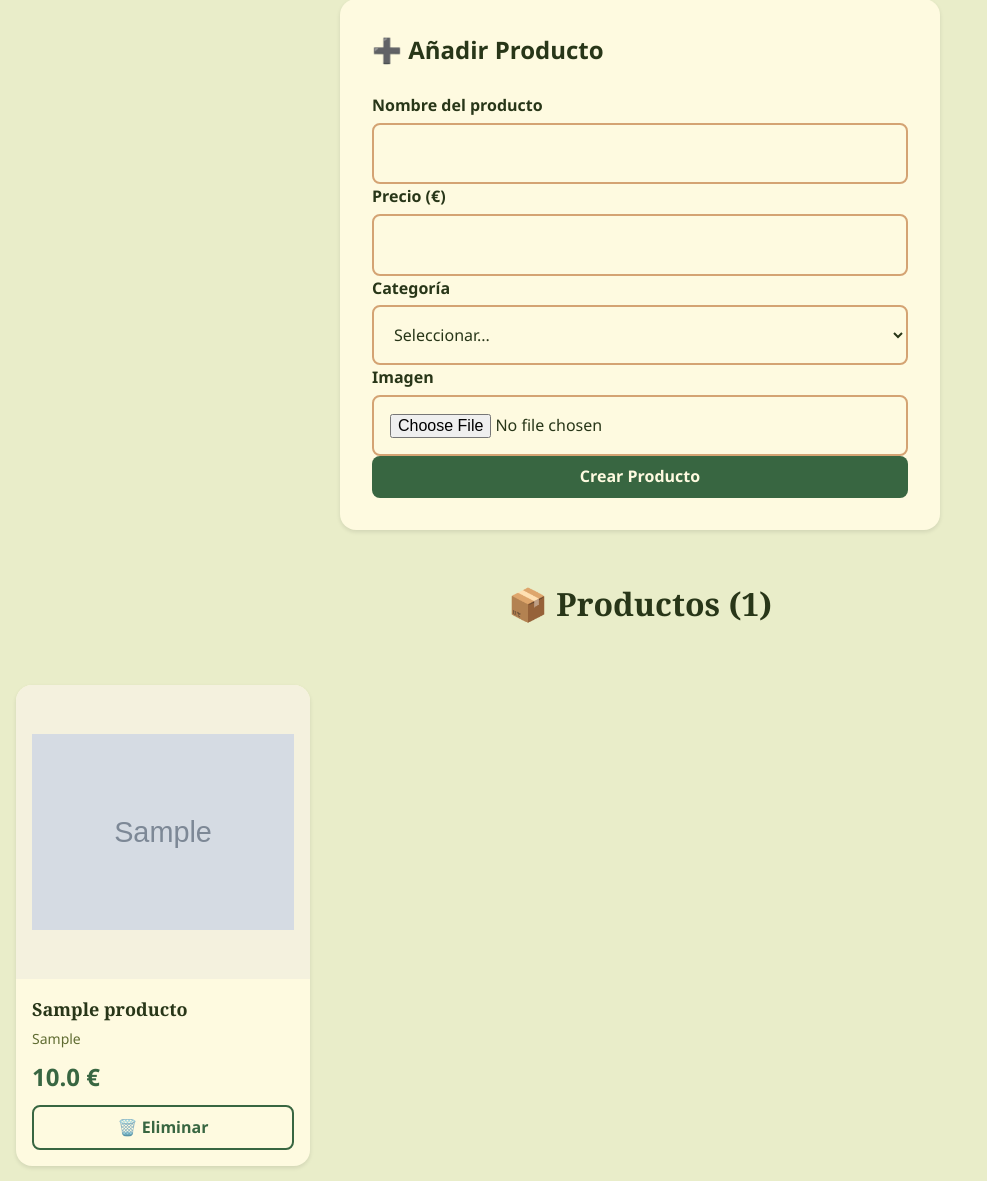
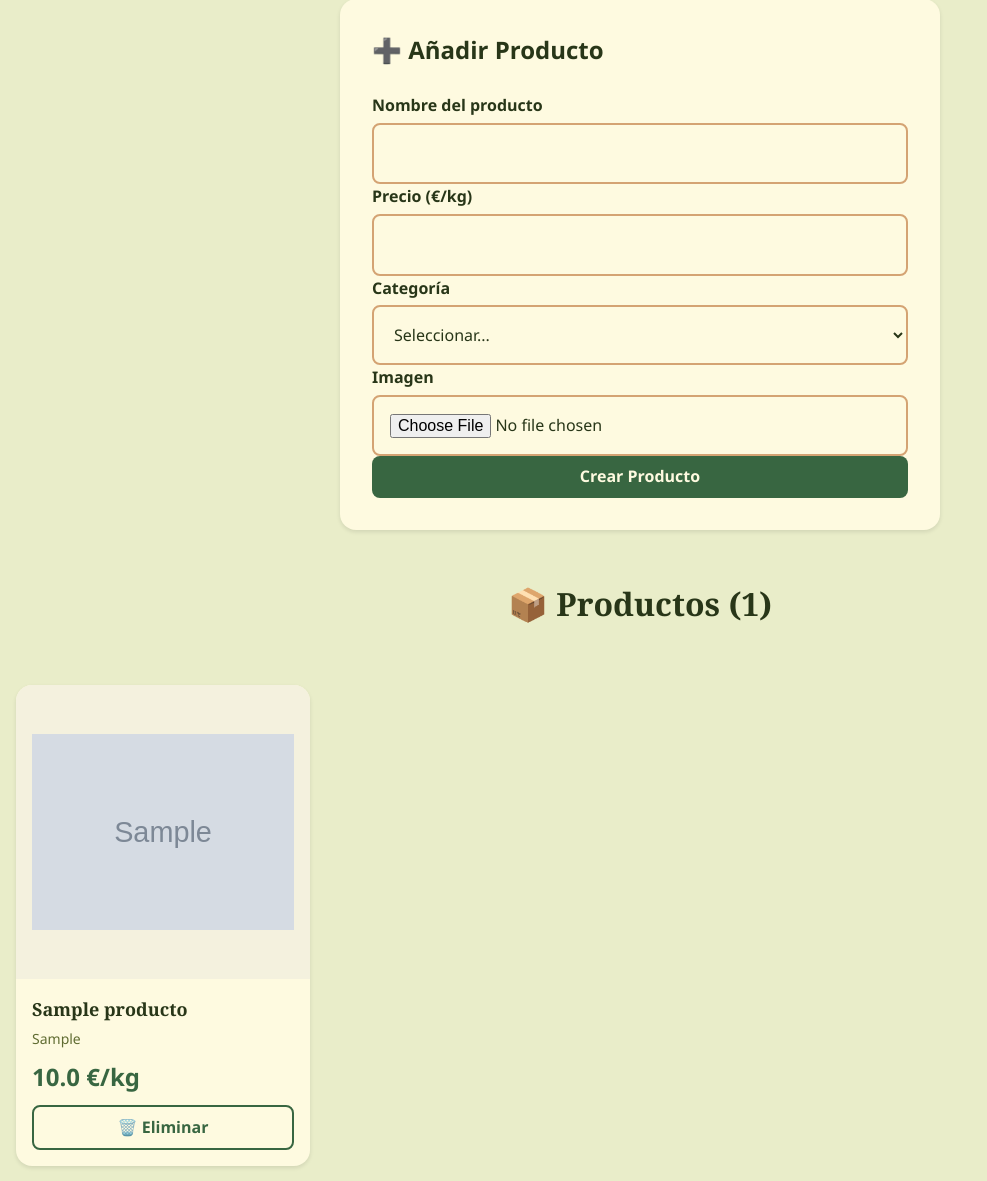
Before and after one commit to Valencina25/mi_web, a Flask app: page /admin in a window 1280 px wide. Shown: the part 206-1387 px from the top of the page, without its empty margins (0-987 px from the left). Run offline with Flask 3, Linux system fonts and the light colour scheme; the visitor is signed in with stand-in values (Sample User, id 1); tables that the repository leaves empty hold one stand-in row (values such as "Sample post"); grey boxes marked "Sample" are stand-in pictures.

Commit message:
Agregar €/kg a precios de productos

```diff
--- a/templates/admin.html
+++ b/templates/admin.html
@@ -44,7 +44,7 @@
                         </div>
 
                         <div class="form-group">
-                            <label for="precio">Precio (€)</label>
+                             <label for="precio">Precio (€/kg)</label>
                             <input type="number" id="precio" name="precio" step="0.01" min="0" class="form-input" required>
                         </div>
 
@@ -81,7 +81,7 @@
                     <div class="producto-content">
                         <h3 class="producto-title">{{ p[1] }}</h3>
                         <p class="producto-categoria">{{ p[4] }}</p>
-                        <p class="producto-precio">{{ p[2] }} €</p>
+                        <p class="producto-precio">{{ p[2] }} €/kg</p>
 
                 <a href="/delete/{{ p[0] }}" class="btn btn-outline"
                    onclick="return confirm('¿Eliminar {{ p[1] }}?')"
--- a/templates/carrito.html
+++ b/templates/carrito.html
@@ -44,7 +44,7 @@
                     {% endif %}
                     <div class="producto-content">
                         <h3 class="producto-title">{{ item.nombre }}</h3>
-                        <p class="producto-precio">{{ item.precio }} €</p>
+                         <p class="producto-precio">{{ item.precio }} €/kg</p>
                         {% if item.cantidad %}
                         <p>Cantidad: {{ item.cantidad }}</p>
                         {% endif %}
--- a/templates/index.html
+++ b/templates/index.html
@@ -128,7 +128,7 @@
                         <div class="producto-content">
                             <h3 class="producto-title">{{ p[1] }}</h3>
                             <p class="producto-categoria">{{ p[4] }}</p>
-                            <p class="producto-precio">{{ p[2] }} €</p>
+                             <p class="producto-precio">{{ p[2] }} €/kg</p>
 
                             <form action="/add_carrito" method="POST" aria-label="Añadir {{ p[1] }} al carrito">
                                 <input type="hidden" name="producto_id" value="{{ p[0] }}">
```
